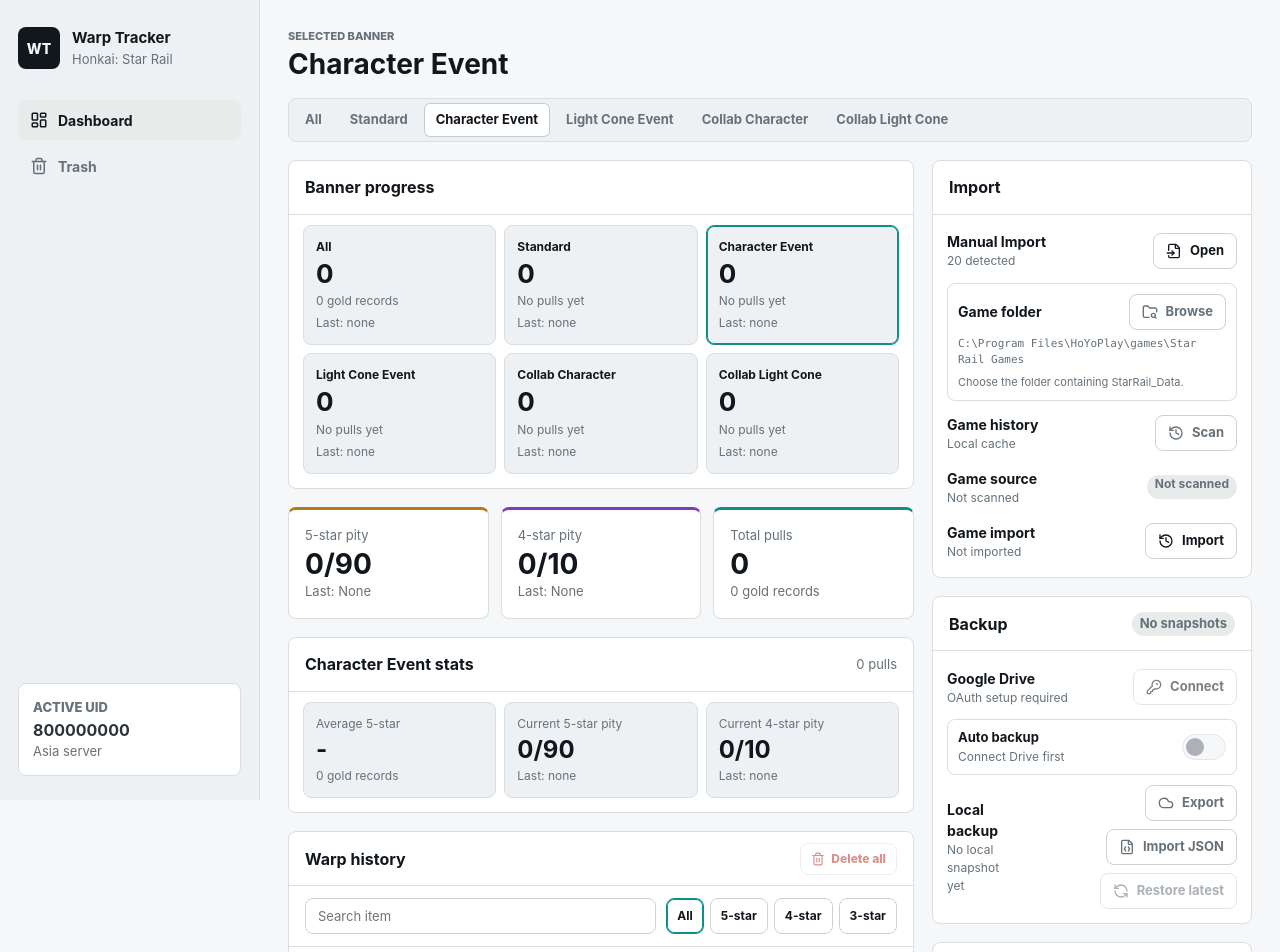
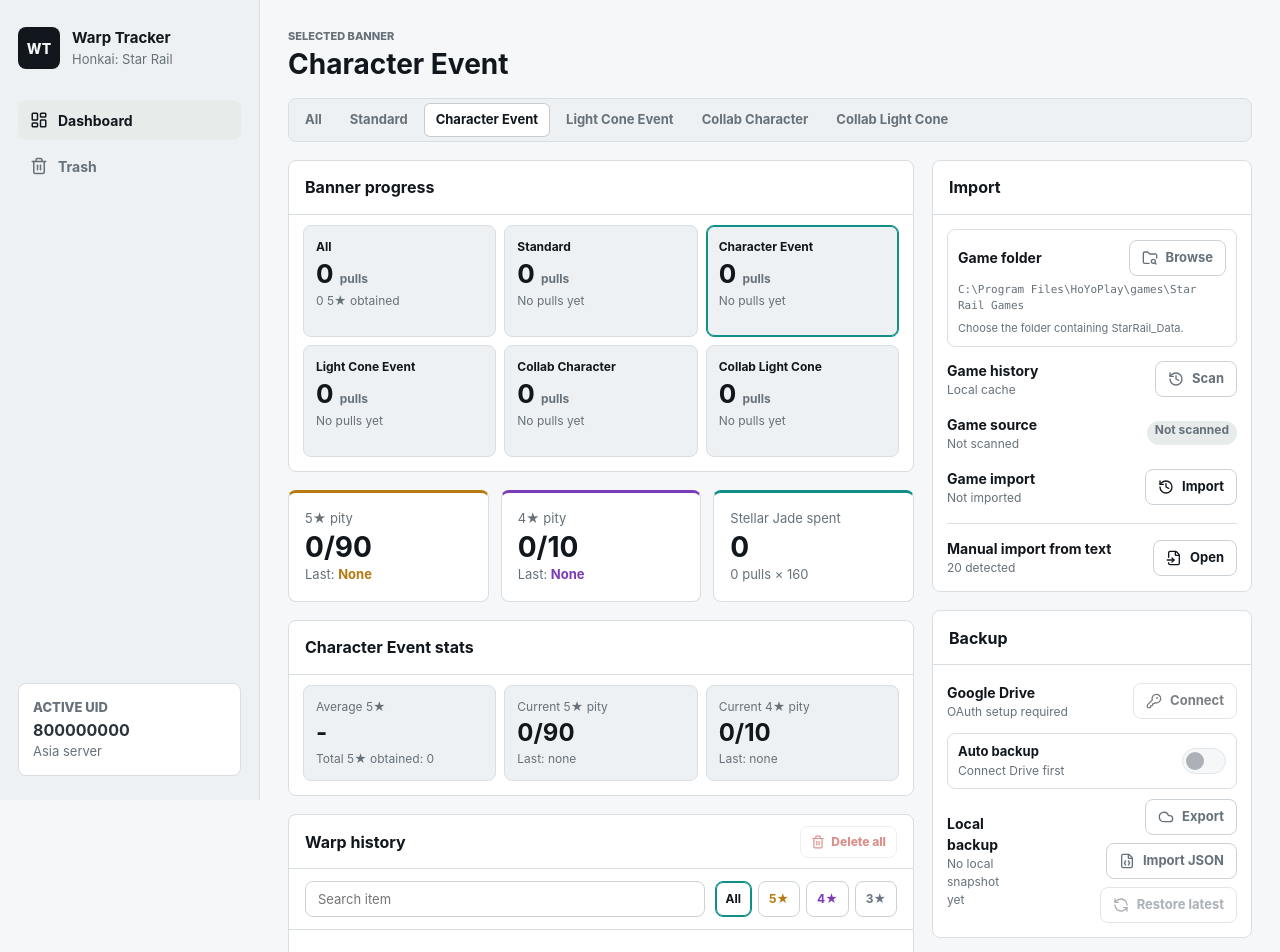
Before and after one commit to virtual-miku/miku-warp, a React (Vite) app: page / in a window 1280 px wide. Shown: the top 952 px of the page. Built offline with nearby package versions, Linux system fonts and the light colour scheme.

Commit message:
refactor: clarify dashboard metrics

```diff
--- a/src/app/App.css
+++ b/src/app/App.css
@@ -232,6 +232,14 @@
   font-size: 13px;
 }
 
+.pity-last-five {
+  color: var(--rarity-5);
+}
+
+.pity-last-four {
+  color: var(--rarity-4);
+}
+
 .pity-accent-gold {
   border-top: 3px solid var(--rarity-5);
 }
@@ -301,6 +309,12 @@
   color: var(--text-strong);
   font-size: 26px;
   line-height: 1.1;
+}
+
+.banner-summary-card strong small {
+  color: var(--text-muted);
+  font-size: 12px;
+  font-weight: 700;
 }
 
 .banner-detail-panel {
@@ -512,6 +526,33 @@
   border-color: var(--accent);
 }
 
+.history-filter-button-5 {
+  color: var(--rarity-5);
+}
+
+.history-filter-button-4 {
+  color: var(--rarity-4);
+}
+
+.history-filter-button-3 {
+  color: var(--rarity-3);
+}
+
+.history-filter-button-5.history-filter-button-active {
+  border-color: var(--rarity-5);
+  box-shadow: inset 0 0 0 1px var(--rarity-5);
+}
+
+.history-filter-button-4.history-filter-button-active {
+  border-color: var(--rarity-4);
+  box-shadow: inset 0 0 0 1px var(--rarity-4);
+}
+
+.history-filter-button-3.history-filter-button-active {
+  border-color: var(--rarity-3);
+  box-shadow: inset 0 0 0 1px var(--rarity-3);
+}
+
 .history-filter-button-active {
   color: var(--text-strong);
   box-shadow: inset 0 0 0 1px var(--accent);
@@ -659,6 +700,12 @@
 .tool-row strong,
 .tool-row span {
   display: block;
+}
+
+.manual-import-row {
+  margin-top: 4px;
+  padding-top: 14px;
+  border-top: 1px solid var(--border);
 }
 
 .game-path-field {
--- a/src/app/App.tsx
+++ b/src/app/App.tsx
@@ -1670,7 +1670,6 @@
                 onOpenManualImport={() => setManualImportOpen(true)}
               />
               <BackupPanel
-                backupCount={backupSnapshots.length}
                 cloudBackupPolicy={cloudBackupPolicy}
                 cloudSnapshots={cloudBackupSnapshots}
                 cloudBackupStatus={cloudBackupStatus}
--- a/src/features/backup/components/BackupPanel.tsx
+++ b/src/features/backup/components/BackupPanel.tsx
@@ -23,6 +23,7 @@
 export type BackupSnapshotInfo = {
   exportedAt: string
   fileName: string
+  uids: string[]
   warpPulls: number
 }
 
@@ -35,7 +36,6 @@
 }
 
 type BackupPanelProps = {
-  backupCount: number
   cloudBackupPolicy: CloudBackupPolicy
   cloudSnapshots: CloudBackupSnapshotInfo[]
   cloudBackupStatus: CloudBackupStatus
@@ -69,7 +69,6 @@
 }
 
 export function BackupPanel({
-  backupCount,
   cloudBackupPolicy,
   cloudSnapshots,
   cloudBackupStatus,
@@ -126,7 +125,6 @@
     >
       <header className="panel-header">
         <h2>Backup</h2>
-        <span className="status-pill">{formatSnapshotCount(backupCount)}</span>
       </header>
       <div className="tool-panel-body">
         <div className="tool-row">
@@ -258,7 +256,7 @@
             <strong>Local backup</strong>
             <span title={latestBackup?.fileName}>
               {latestBackup
-                ? `${latestBackup.warpPulls} pulls - ${formatSnapshotTime(latestBackup.exportedAt)}`
+                ? `Last backup: ${formatSnapshotTime(latestBackup.exportedAt)}`
                 : 'No local snapshot yet'}
             </span>
           </div>
@@ -296,7 +294,7 @@
                 <div>
                   <strong>{formatSnapshotTime(snapshot.exportedAt)}</strong>
                   <span title={snapshot.fileName}>
-                    {snapshot.warpPulls} pulls
+                    {formatBackupUids(snapshot.uids)}
                   </span>
                 </div>
                 <div className="backup-snapshot-actions">
@@ -363,20 +361,31 @@
   return 'Connect'
 }
 
-function formatSnapshotCount(count: number) {
-  if (count === 0) {
-    return 'No snapshots'
+function formatSnapshotTime(value: string) {
+  const date = new Date(value)
+
+  return new Intl.DateTimeFormat('id-ID', {
+    day: '2-digit',
+    hour: '2-digit',
+    minute: '2-digit',
+    month: 'short',
+    second: '2-digit',
+    year: 'numeric',
+  })
+    .format(date)
+    .replace(/\./g, ':')
+}
+
+function formatBackupUids(uids: string[]) {
+  if (uids.length === 0) {
+    return 'No UID in snapshot'
   }
 
-  if (count === 1) {
-    return '1 snapshot'
+  if (uids.length === 1) {
+    return `UID ${uids[0]}`
   }
 
-  return `${count} snapshots`
-}
-
-function formatSnapshotTime(value: string) {
-  return value.replace('T', ' ').replace('Z', ' UTC')
+  return `${uids.length} UIDs: ${uids.join(', ')}`
 }
 
 function formatCloudSnapshotCount(count: number) {
--- a/src/features/import/components/ImportPanel.tsx
+++ b/src/features/import/components/ImportPanel.tsx
@@ -49,15 +49,6 @@
         <h2>Import</h2>
       </header>
       <div className="tool-panel-body">
-        <div className="tool-row">
-          <div>
-            <strong>Manual Import</strong>
-            <span>{manualImportPreview.totalPulls} detected</span>
-          </div>
-          <AppButton icon={FileInput} onClick={onOpenManualImport}>
-            Open
-          </AppButton>
-        </div>
         <div className="game-path-field">
           <div className="game-path-heading">
             <strong>Game folder</strong>
@@ -123,6 +114,15 @@
             onClick={onImportGameHistory}
           >
             {isGameHistoryImporting ? 'Importing' : 'Import'}
+          </AppButton>
+        </div>
+        <div className="tool-row manual-import-row">
+          <div>
+            <strong>Manual import from text</strong>
+            <span>{manualImportPreview.totalPulls} detected</span>
+          </div>
+          <AppButton icon={FileInput} onClick={onOpenManualImport}>
+            Open
           </AppButton>
         </div>
         {hasGameHistoryMessage ? (
--- a/src/features/import/components/ManualImportDialog.tsx
+++ b/src/features/import/components/ManualImportDialog.tsx
@@ -222,7 +222,7 @@
                 aria-pressed={activeRarityFilter === 5}
                 onClick={() => handleRarityFilterChange(5)}
               >
-                5-star {rarityCounts.rarity5}
+                5★ {rarityCounts.rarity5}
               </button>
               <button
                 className={getRarityChipClass(4, activeRarityFilter)}
@@ -230,7 +230,7 @@
                 aria-pressed={activeRarityFilter === 4}
                 onClick={() => handleRarityFilterChange(4)}
               >
-                4-star {rarityCounts.rarity4}
+                4★ {rarityCounts.rarity4}
               </button>
               <button
                 className={getRarityChipClass(3, activeRarityFilter)}
@@ -238,7 +238,7 @@
                 aria-pressed={activeRarityFilter === 3}
                 onClick={() => handleRarityFilterChange(3)}
               >
-                3-star {rarityCounts.rarity3}
+                3★ {rarityCounts.rarity3}
               </button>
             </div>
 
--- a/src/features/persistence/data/backup-export.ts
+++ b/src/features/persistence/data/backup-export.ts
@@ -13,6 +13,7 @@
 
 export type BackupSnapshotSummary = ExportBackupSnapshotResult & {
   fileName: string
+  uids: string[]
 }
 
 export type DeleteBackupSnapshotResult = {
--- a/src/features/warp-history/components/BannerStatsPanel.tsx
+++ b/src/features/warp-history/components/BannerStatsPanel.tsx
@@ -18,19 +18,18 @@
     <section className="banner-detail-panel" aria-label="Banner statistics">
       <header className="panel-header">
         <h2>{getBannerLabel(bannerType)} stats</h2>
-        <span>{summary?.totalPulls ?? 0} pulls</span>
       </header>
       <div className="banner-detail-grid">
         <StatItem
-          label="Average 5-star"
+          label="Average 5★"
           value={formatAveragePity(
             summary?.fiveStarPityTotal,
             summary?.fiveStarCount,
           )}
-          detail={`${summary?.fiveStarCount ?? 0} gold records`}
+          detail={`Total 5★ obtained: ${summary?.fiveStarCount ?? 0}`}
         />
         <StatItem
-          label="Current 5-star pity"
+          label="Current 5★ pity"
           value={`${summary?.currentFiveStarPity ?? 0}/${getFiveStarHardPity(bannerType)}`}
           detail={formatLastPity(
             summary?.lastFiveStarName,
@@ -38,7 +37,7 @@
           )}
         />
         <StatItem
-          label="Current 4-star pity"
+          label="Current 4★ pity"
           value={`${summary?.currentFourStarPity ?? 0}/10`}
           detail={formatLastPity(
             summary?.lastFourStarName,
@@ -74,7 +73,7 @@
     return '-'
   }
 
-  return (total / count).toFixed(1)
+  return `${(total / count).toFixed(1)} pity`
 }
 
 function formatLastPity(name: string | undefined, pity: number | undefined) {
--- a/src/features/warp-history/components/BannerSummaryGrid.tsx
+++ b/src/features/warp-history/components/BannerSummaryGrid.tsx
@@ -48,9 +48,8 @@
           type="button"
         >
           <span>All</span>
-          <strong>{allSummary.totalPulls}</strong>
-          <span>{allSummary.fiveStarCount} gold records</span>
-          <span>{formatLastPullLine(allSummary)}</span>
+          <strong>{allSummary.totalPulls} <small>pulls</small></strong>
+          <span>{allSummary.fiveStarCount} 5★ obtained</span>
         </button>
         {visibleBanners.map((banner) => {
           const summary = summaryByBanner.get(banner.type)
@@ -69,9 +68,8 @@
               type="button"
             >
               <span>{getBannerLabel(banner.type)}</span>
-              <strong>{summary?.totalPulls ?? 0}</strong>
+              <strong>{summary?.totalPulls ?? 0} <small>pulls</small></strong>
               <span>{formatFiveStarLine(banner.type, summary)}</span>
-              <span>{formatLastPullLine(summary)}</span>
             </button>
           )
         })}
@@ -116,13 +114,5 @@
     return 'No pulls yet'
   }
 
-  return `5-star pity ${summary.currentFiveStarPity}/${getFiveStarHardPity(bannerType)} - ${summary.fiveStarCount} gold`
+  return `5★ pity ${summary.currentFiveStarPity}/${getFiveStarHardPity(bannerType)} - ${summary.fiveStarCount} obtained`
 }
-
-function formatLastPullLine(summary: { lastItemName?: string } | undefined) {
-  if (!summary?.lastItemName) {
-    return 'Last: none'
-  }
-
-  return `Last: ${summary.lastItemName}`
-}
--- a/src/features/warp-history/components/PityOverview.tsx
+++ b/src/features/warp-history/components/PityOverview.tsx
@@ -12,20 +12,28 @@
   return (
     <section className="pity-grid" aria-label="Pity overview">
       <article className="pity-card pity-accent-gold">
-        <span>5-star pity</span>
+        <span>5★ pity</span>
         <strong>{summary.currentFiveStarPity}/{fiveStarHardPity}</strong>
-        <span>Last: {summary.lastFiveStarName ?? 'None'}</span>
+        <span>
+          Last: <b className="pity-last-five">{summary.lastFiveStarName ?? 'None'}</b>
+        </span>
       </article>
       <article className="pity-card pity-accent-purple">
-        <span>4-star pity</span>
+        <span>4★ pity</span>
         <strong>{summary.currentFourStarPity}/10</strong>
-        <span>Last: {summary.lastFourStarName ?? 'None'}</span>
+        <span>
+          Last: <b className="pity-last-four">{summary.lastFourStarName ?? 'None'}</b>
+        </span>
       </article>
       <article className="pity-card pity-accent-teal">
-        <span>Total pulls</span>
-        <strong>{summary.totalPulls}</strong>
-        <span>{summary.fiveStarCount} gold records</span>
+        <span>Stellar Jade spent</span>
+        <strong>{formatStellarJade(summary.totalPulls * 160)}</strong>
+        <span>{summary.totalPulls} pulls × 160</span>
       </article>
     </section>
   )
 }
+
+function formatStellarJade(value: number) {
+  return new Intl.NumberFormat('en-US').format(value)
+}
--- a/src/features/warp-history/components/WarpTimeline.tsx
+++ b/src/features/warp-history/components/WarpTimeline.tsx
@@ -74,16 +74,18 @@
           {(['all', 5, 4, 3] as const).map((filter) => (
             <button
               aria-pressed={rarityFilter === filter}
-              className={
-                rarityFilter === filter
-                  ? 'history-filter-button history-filter-button-active'
-                  : 'history-filter-button'
-              }
+              className={[
+                'history-filter-button',
+                filter === 'all' ? undefined : `history-filter-button-${filter}`,
+                rarityFilter === filter ? 'history-filter-button-active' : undefined,
+              ]
+                .filter(Boolean)
+                .join(' ')}
               key={filter}
               onClick={() => onRarityFilterChange(filter)}
               type="button"
             >
-              {filter === 'all' ? 'All' : `${filter}-star`}
+              {filter === 'all' ? 'All' : `${filter}★`}
             </button>
           ))}
         </div>
@@ -102,12 +104,12 @@
         ) : (
           <div className="warp-empty">
             <strong>
-              {totalPulls > 0 ? 'No matching pulls' : 'No saved pulls yet'}
+              {totalPulls > 0 ? 'No matching pulls' : 'No game history imported yet'}
             </strong>
             <span>
               {totalPulls > 0
                 ? 'Adjust search or rarity filters.'
-                : 'Import manual notes to start tracking this banner.'}
+                : 'Use Game import to fetch your official Warp Records. Manual text import is available for older records.'}
             </span>
           </div>
         )}
@@ -184,7 +186,6 @@
       </time>
       <div className="warp-pity">
         <strong>{formatPityAtPull(pull)}</strong>
-        <span>{formatSource(pull.source)}</span>
       </div>
       <button
         aria-label={`Delete ${pull.itemName}`}
@@ -245,24 +246,12 @@
 
 function formatPityAtPull(pull: WarpPull) {
   if (pull.rarity === 5 && pull.pityFiveAtPull) {
-    return `5-star pity ${pull.pityFiveAtPull}`
+    return `Pity ${pull.pityFiveAtPull}`
   }
 
   if (pull.rarity >= 4 && pull.pityFourAtPull) {
-    return `4-star pity ${pull.pityFourAtPull}`
+    return `Pity ${pull.pityFourAtPull}`
   }
 
   return '-'
 }
-
-function formatSource(value: WarpPull['source']) {
-  if (value === 'game_history') {
-    return 'Game history'
-  }
-
-  if (value === 'backup_restore') {
-    return 'Backup'
-  }
-
-  return 'Manual'
-}
```
Also changed, not shown: 1 other file (tests, documents, lock files or other folders).
